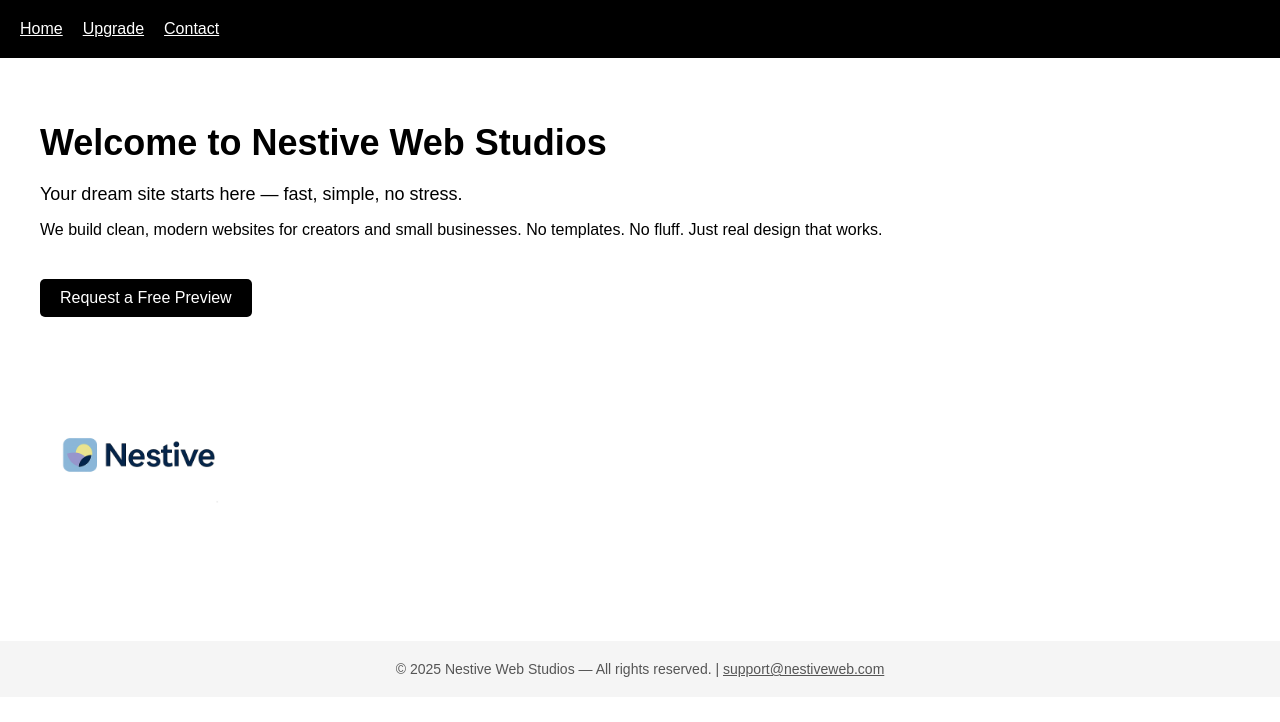
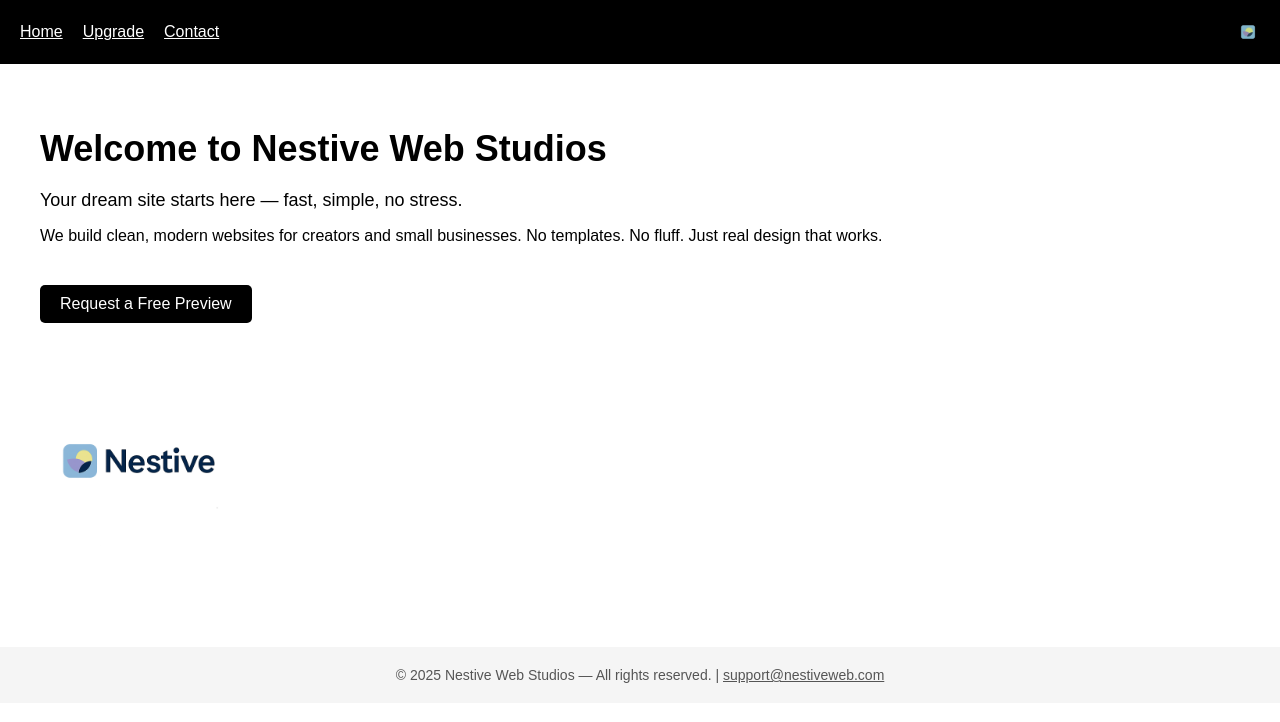
Before and after one commit to NestiveWebStudios/nestive-site, a React (Vite) app: page / in a window 1280 px wide. Shown: the top 722 px of the page. Built offline with nearby package versions, Linux system fonts and the light colour scheme.

Commit message:
Update App.jsx

```diff
--- a/src/App.jsx
+++ b/src/App.jsx
@@ -7,11 +7,24 @@ import UpgradeDetails from './UpgradeDetails';
 const App = () => {
   return (
     <Router>
-      <nav style={{ padding: '20px', backgroundColor: '#000' }}>
-        <Link to="/" style={{ color: 'white', marginRight: '20px' }}>Home</Link>
-        <Link to="/upgrade" style={{ color: 'white', marginRight: '20px' }}>Upgrade</Link>
-        <a href="mailto:support@nestiveweb.com" style={{ color: 'white' }}>Contact</a>
-      </nav>
+     <nav style={{
+  padding: '20px',
+  backgroundColor: '#000',
+  display: 'flex',
+  justifyContent: 'space-between',
+  alignItems: 'center'
+   }}>
+  <div>
+    <Link to="/" style={{ color: 'white', marginRight: '20px' }}>Home</Link>
+    <Link to="/upgrade" style={{ color: 'white', marginRight: '20px' }}>Upgrade</Link>
+    <Link to="/contact" style={{ color: 'white' }}>Contact</Link>
+  </div>
+  <img
+    src="/favicon.png"
+    alt="Nestive Icon"
+    style={{ height: '24px', width: '24px' }}
+  />
+</nav>
 
       <Routes>
         <Route path="/" element={<Home />} />
```
